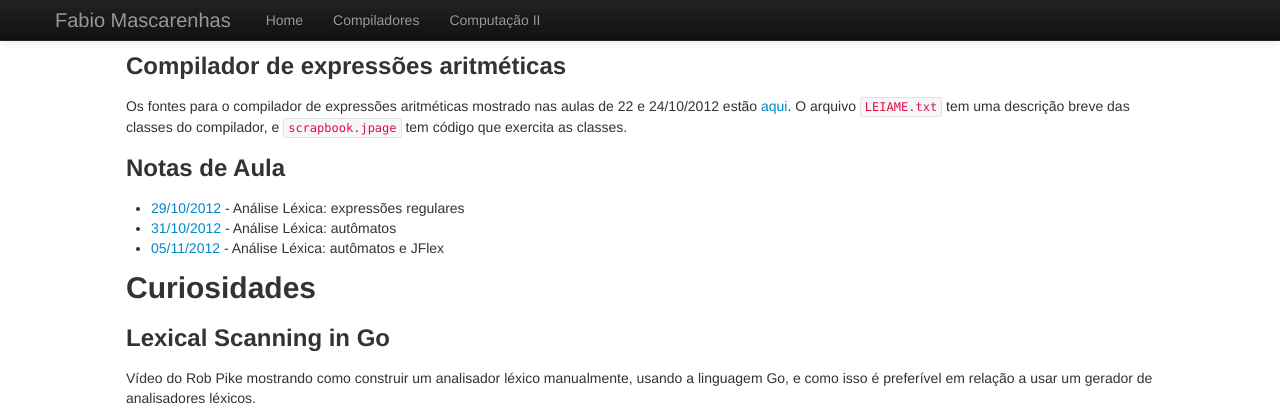
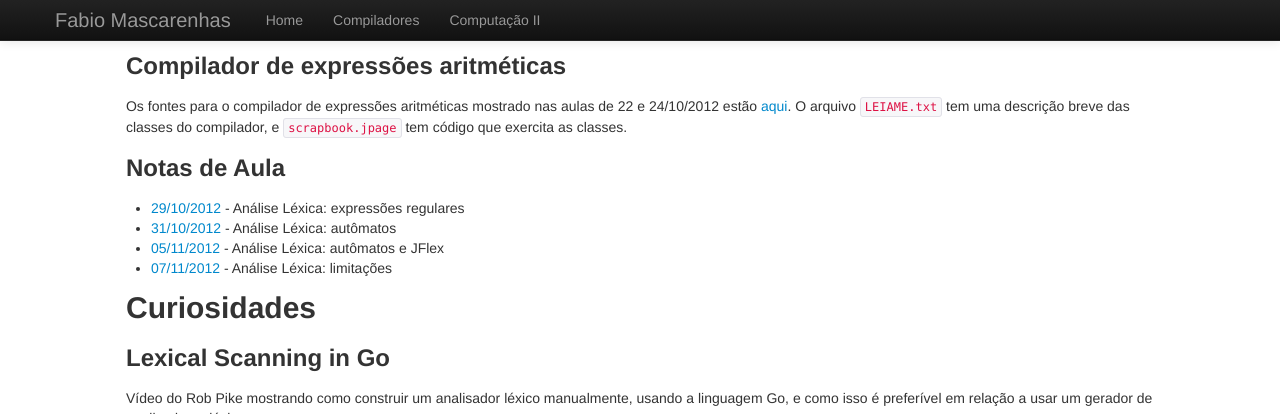
Before and after one commit to fabiomascarenhas/fabiomascarenhas.github.com, a Jekyll site: the page built from comp/index.md, in a window 1280 px wide and 900 px high, scrolled down 1285 px, cut to the strip 0-414 px from the top of the window. Built offline with Jekyll 4.4.1, drawn with Linux system fonts in a browser that asks for light colours.

Commit message:
notas de aula de compiladores 07/11

```diff
--- a/comp/index.md
+++ b/comp/index.md
@@ -117,6 +117,7 @@ tem código que exercita as classes.
 * [29/10/2012](Lexico_29102012.zip) - Análise Léxica: expressões regulares
 * [31/10/2012](Lexico_31102012.zip) - Análise Léxica: autômatos
 * [05/11/2012](Lexico_05112012.zip) - Análise Léxica: autômatos e JFlex
+* [07/11/2012](Lexico_07112012.zip) - Análise Léxica: limitações
 
 Curiosidades
 ------------
```
Also changed, not shown: 1 other file.
